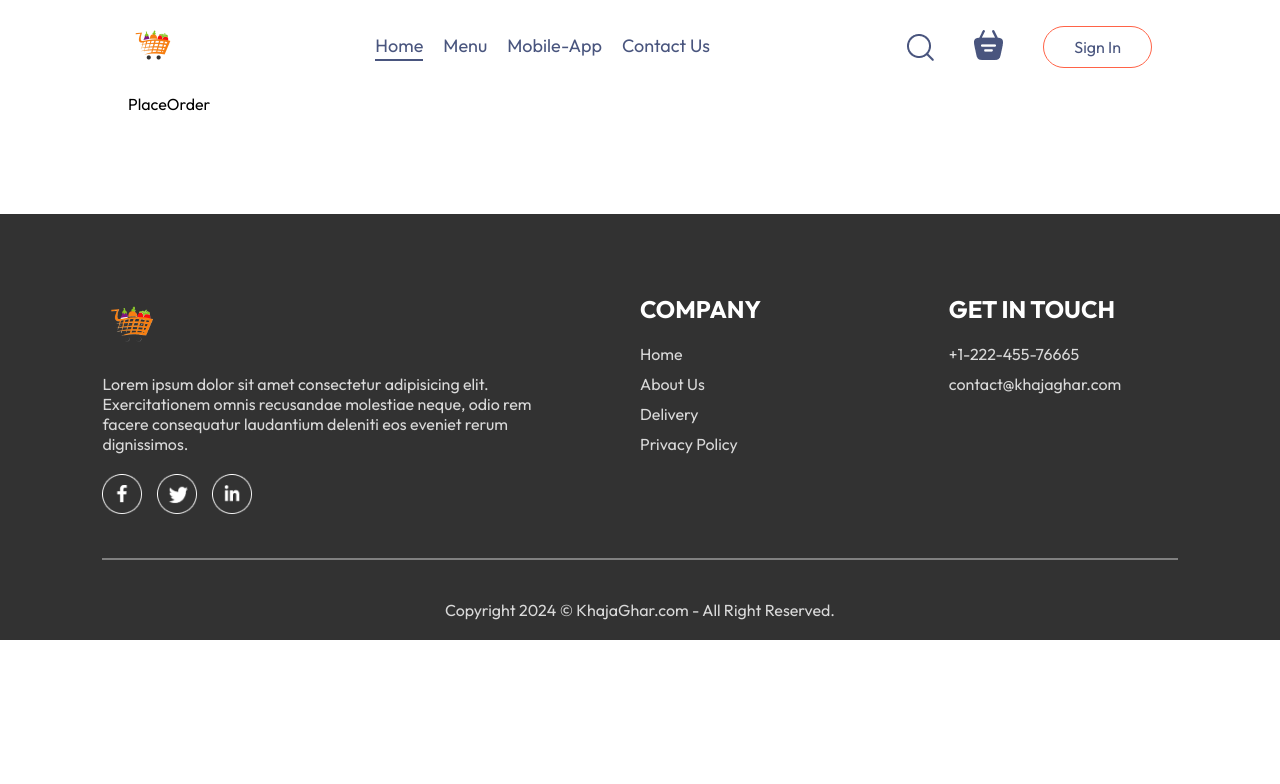
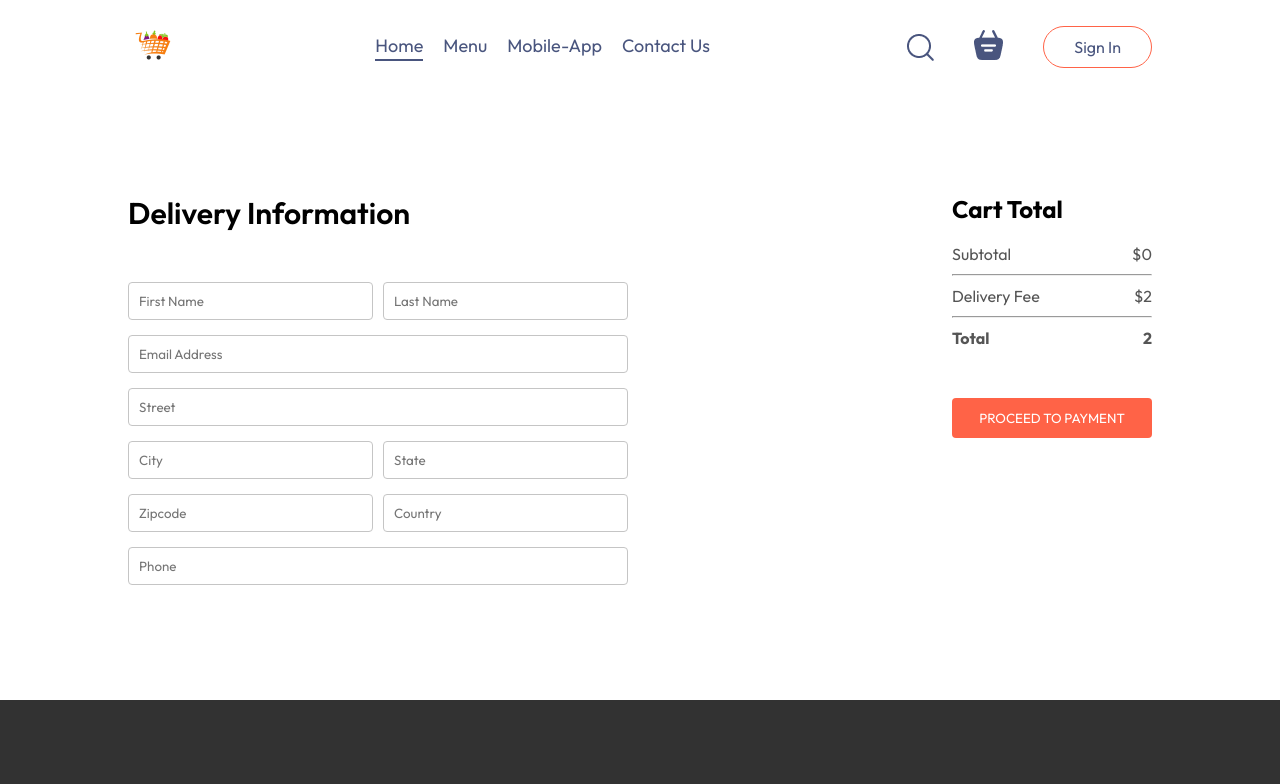
Before and after one commit to frankuard/food-delivery-app-on-react, a React (Vite) app: page /order in a window 1280 px wide. Shown: the top 784 px of the page. Built offline with nearby package versions, Linux system fonts and the light colour scheme.

Commit message:
adding the logic into the cart section of the project and also making the recipet portion of the prj and finally compleiting everything

```diff
--- a/src/pages/Cart/Cart.jsx
+++ b/src/pages/Cart/Cart.jsx
@@ -1,9 +1,12 @@
 import React, { useContext } from 'react'
 import { StoreContext } from '../../context/StoreContext'
 import './Cart.css'
+import { useNavigate } from 'react-router-dom'
 const Cart = () => {
 
   const { cartItems, food_list, removeFromCart, getTotalCartAmount} = useContext(StoreContext)
+
+  const navigate = useNavigate();
 
   return (
     <div className='cart' id='cart'>
@@ -60,7 +63,7 @@
               <b>{getTotalCartAmount()+2}</b>
             </div>
           </div>
-          <button>PROCEED TO CHECKOUT</button>
+          <button onClick={() => navigate('/order')}>PROCEED TO CHECKOUT</button>
         </div>
         <div className="cart-promocode">
           <div>
--- a/src/pages/PlaceOrder/PlaceOrder.css
+++ b/src/pages/PlaceOrder/PlaceOrder.css
@@ -0,0 +1,40 @@
+.place-order{
+    display: flex;
+    align-items: start;
+    justify-content: space-between;
+    gap: 50px;
+    margin-top: 100px;
+}
+
+.place-order-left{
+    width: 100%;
+    max-width: max(30%,500px);
+}
+.place-order-left .title{
+    font-size: 30px;
+    font-weight: 600;
+    margin-bottom: 50px;
+
+}
+
+.place-order-left input{
+    margin-bottom: 15px;
+    width: 100%;
+    padding: 10px;
+    border: 1px solid #c5c5c5;
+    border-radius: 4px;
+    outline-color: tomato;
+}
+
+.place-order-left .multi-fields{
+        display: flex;
+        gap: 10px;
+}
+
+.place-order-right{
+    max-width: max(40%,500px);
+
+}
+.place-order .cart-total button{
+    margin-top: 30px;
+}
--- a/src/pages/PlaceOrder/PlaceOrder.jsx
+++ b/src/pages/PlaceOrder/PlaceOrder.jsx
@@ -1,10 +1,58 @@
-import React from 'react'
+import React, { useContext } from 'react'
 import './PlaceOrder.css'
+import { StoreContext } from '../../context/StoreContext'
 
 
 const PlaceOrder = () => {
+
+  const {getTotalCartAmount} = useContext(StoreContext);
+
   return (
-    <div>PlaceOrder</div>
+    <form className='place-order'>
+        <div className='place-order-left'>
+          <p className='title'> Delivery Information</p>
+          <div className="multi-fields">
+            <input type="text" placeholder='First Name' />
+            <input type="text" placeholder='Last Name' />
+          </div>
+          <input type="email" placeholder='Email Address' />
+          <input type="text" placeholder='Street ' />
+          <div className="multi-fields">
+            <input type="text" placeholder='City' />
+            <input type="text" placeholder='State' />
+          </div>
+          <div className="multi-fields">
+            <input type="text" placeholder='Zipcode' />
+            <input type="text" placeholder='Country' />
+          </div>
+          <input type="text" placeholder='Phone'/>
+        </div>
+
+
+
+        <div className='place-order-right'>
+          <div className="cart-total">
+          <h2>Cart Total</h2>
+          <div>
+            <div className="cart-total-details">
+              <p>Subtotal</p>
+              <p>${getTotalCartAmount()}</p>
+            </div>
+            <hr />
+            <div className="cart-total-details">
+              <p>Delivery Fee</p>
+              <p>${2}</p>
+            </div>
+            <hr />
+            <div className="cart-total-details">
+              <b>Total</b>
+              <b>{getTotalCartAmount()+2}</b>
+            </div>
+          </div>
+          <button onClick={() => navigate('/order')}>PROCEED TO PAYMENT</button>
+        </div>
+        </div>
+    </form>
   )
 }
 
```
